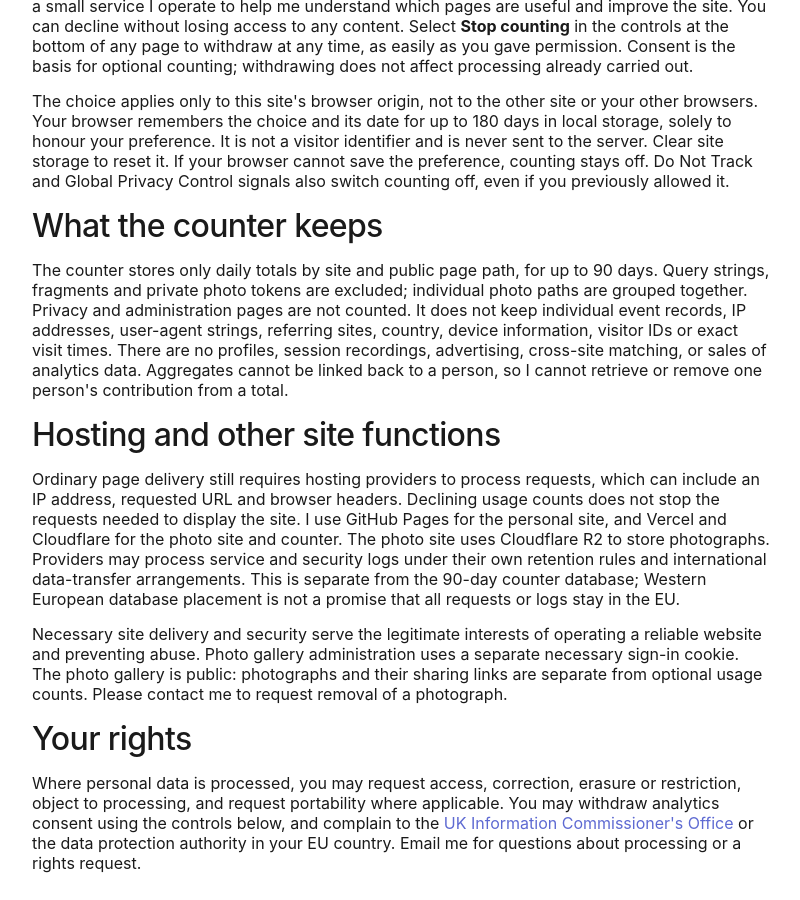
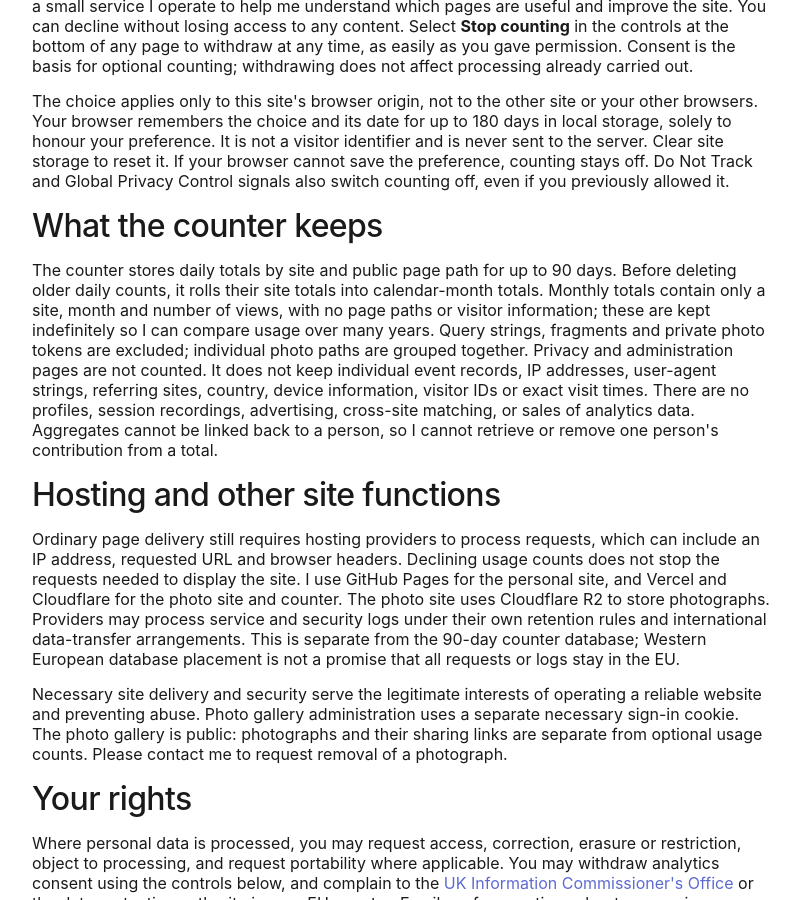
Before and after one commit to rorydbain/rorydbain.github.io, a Jekyll site: the page built from privacy.html, in a window 1280 px wide and 900 px high, scrolled down 363 px. Shown: the whole window, without its empty margins (238-1038 px from the left). Built offline with Jekyll 4.4.1, drawn with Linux system fonts in a browser that asks for light colours.

Commit message:
Disclose long-term monthly usage totals

```diff
--- a/privacy.html
+++ b/privacy.html
@@ -7,7 +7,7 @@ permalink: /privacy/
 <p>Updated 1 October 2026. Rory Bain operates roryba.in and photos.roryba.in. For privacy questions or rights requests, contact <a href="mailto:rorydbain@gmail.com">rorydbain@gmail.com</a>.</p>
 <h2>Your choice</h2><p>Usage counting is off by default. If you choose <strong>Allow counts</strong>, this site sends a public page path to a small service I operate to help me understand which pages are useful and improve the site. You can decline without losing access to any content. Select <strong>Stop counting</strong> in the controls at the bottom of any page to withdraw at any time, as easily as you gave permission. Consent is the basis for optional counting; withdrawing does not affect processing already carried out.</p>
 <p>The choice applies only to this site's browser origin, not to the other site or your other browsers. Your browser remembers the choice and its date for up to 180 days in local storage, solely to honour your preference. It is not a visitor identifier and is never sent to the server. Clear site storage to reset it. If your browser cannot save the preference, counting stays off. Do Not Track and Global Privacy Control signals also switch counting off, even if you previously allowed it.</p>
-<h2>What the counter keeps</h2><p>The counter stores only daily totals by site and public page path, for up to 90 days. Query strings, fragments and private photo tokens are excluded; individual photo paths are grouped together. Privacy and administration pages are not counted. It does not keep individual event records, IP addresses, user-agent strings, referring sites, country, device information, visitor IDs or exact visit times. There are no profiles, session recordings, advertising, cross-site matching, or sales of analytics data. Aggregates cannot be linked back to a person, so I cannot retrieve or remove one person's contribution from a total.</p>
+<h2>What the counter keeps</h2><p>The counter stores daily totals by site and public page path for up to 90 days. Before deleting older daily counts, it rolls their site totals into calendar-month totals. Monthly totals contain only a site, month and number of views, with no page paths or visitor information; these are kept indefinitely so I can compare usage over many years. Query strings, fragments and private photo tokens are excluded; individual photo paths are grouped together. Privacy and administration pages are not counted. It does not keep individual event records, IP addresses, user-agent strings, referring sites, country, device information, visitor IDs or exact visit times. There are no profiles, session recordings, advertising, cross-site matching, or sales of analytics data. Aggregates cannot be linked back to a person, so I cannot retrieve or remove one person's contribution from a total.</p>
 <h2>Hosting and other site functions</h2><p>Ordinary page delivery still requires hosting providers to process requests, which can include an IP address, requested URL and browser headers. Declining usage counts does not stop the requests needed to display the site. I use GitHub Pages for the personal site, and Vercel and Cloudflare for the photo site and counter. The photo site uses Cloudflare R2 to store photographs. Providers may process service and security logs under their own retention rules and international data-transfer arrangements. This is separate from the 90-day counter database; Western European database placement is not a promise that all requests or logs stay in the EU.</p>
 <p>Necessary site delivery and security serve the legitimate interests of operating a reliable website and preventing abuse. Photo gallery administration uses a separate necessary sign-in cookie. The photo gallery is public: photographs and their sharing links are separate from optional usage counts. Please contact me to request removal of a photograph.</p>
 <h2>Your rights</h2><p>Where personal data is processed, you may request access, correction, erasure or restriction, object to processing, and request portability where applicable. You may withdraw analytics consent using the controls below, and complain to the <a href="https://ico.org.uk/make-a-complaint/">UK Information Commissioner's Office</a> or the data protection authority in your EU country. Email me for questions about processing or a rights request.</p>
```
